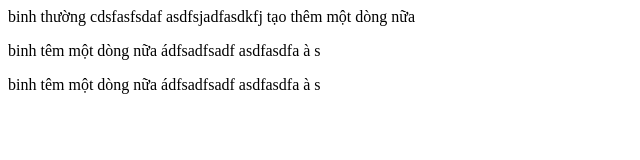
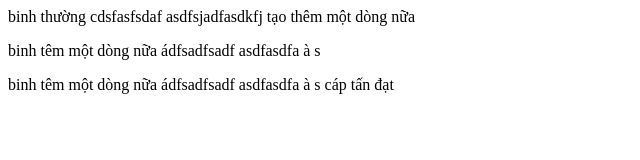
Before and after one commit to Penz7/test-svg.github.io, a plain HTML site: page index2.html in a window 1280 px wide. Shown: the full height of the page, 0-640 px from the left. Drawn offline with Linux system fonts and the light colour scheme.

Commit message:
them loi

```diff
--- a/index2.html
+++ b/index2.html
@@ -1,5 +1,5 @@
 <html>
     <p>binh thường cdsfasfsdaf asdfsjadfasdkfj tạo thêm một dòng nữa </p>
     <p>binh têm một dòng nữa ádfsadfsadf asdfasdfa à s </p>
-    <p>binh têm một dòng nữa ádfsadfsadf asdfasdfa à s </p>
+    <p>binh têm một dòng nữa ádfsadfsadf asdfasdfa à s cáp tấn đạt </p>
 </html>
```
